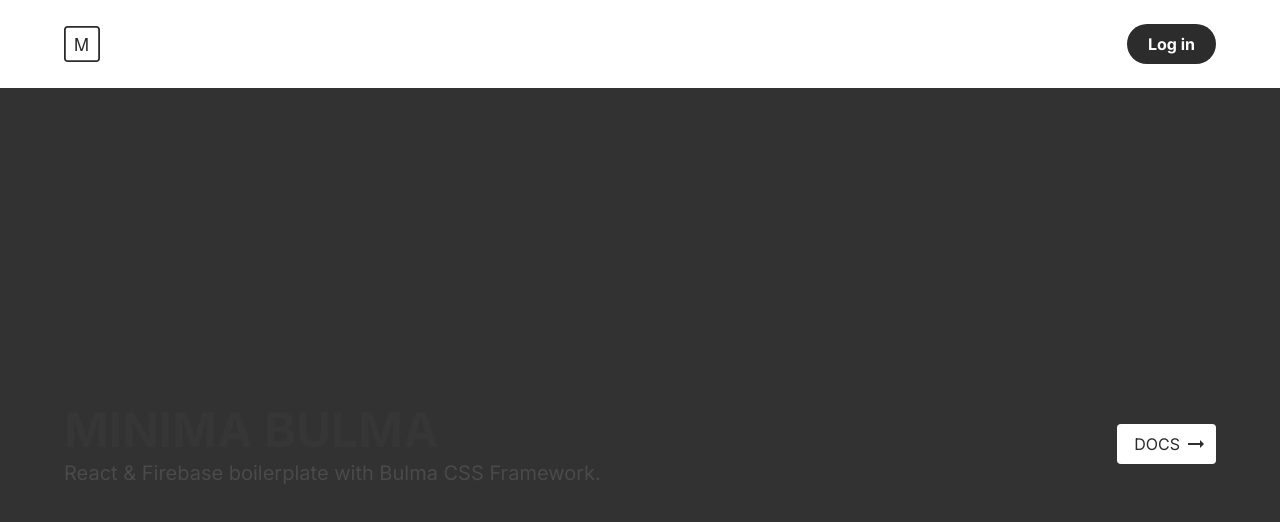
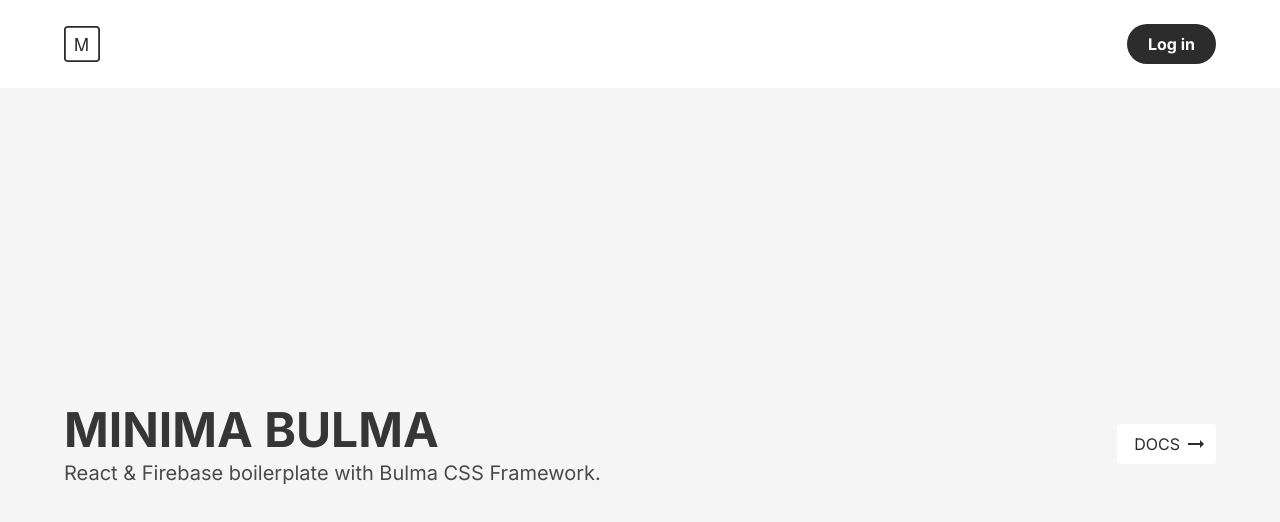
Before and after one commit to pradisz/minima-bulma-react, a React (Create React App) app: page / in a window 1280 px wide. Shown: the top 522 px of the page. Built offline with nearby package versions, Linux system fonts and the light colour scheme; no server answers.

Commit message:
:arrow_up: Upgrade bulma 0.9.0

```diff
--- a/src/App.scss
+++ b/src/App.scss
@@ -24,6 +24,7 @@
 @import '../node_modules/bulma/sass/elements/title';
 @import '../node_modules/bulma/sass/form/_all';
 @import '../node_modules/bulma/sass/grid/_all';
+@import '../node_modules/bulma/sass/helpers/_all';
 @import '../node_modules/bulma/sass/layout/footer';
 @import '../node_modules/bulma/sass/layout/hero';
 @import '../node_modules/bulma/sass/layout/section';
```
Also changed, not shown: package.json (+5 -5 lines), 1 other file (tests, documents, lock files or other folders).
